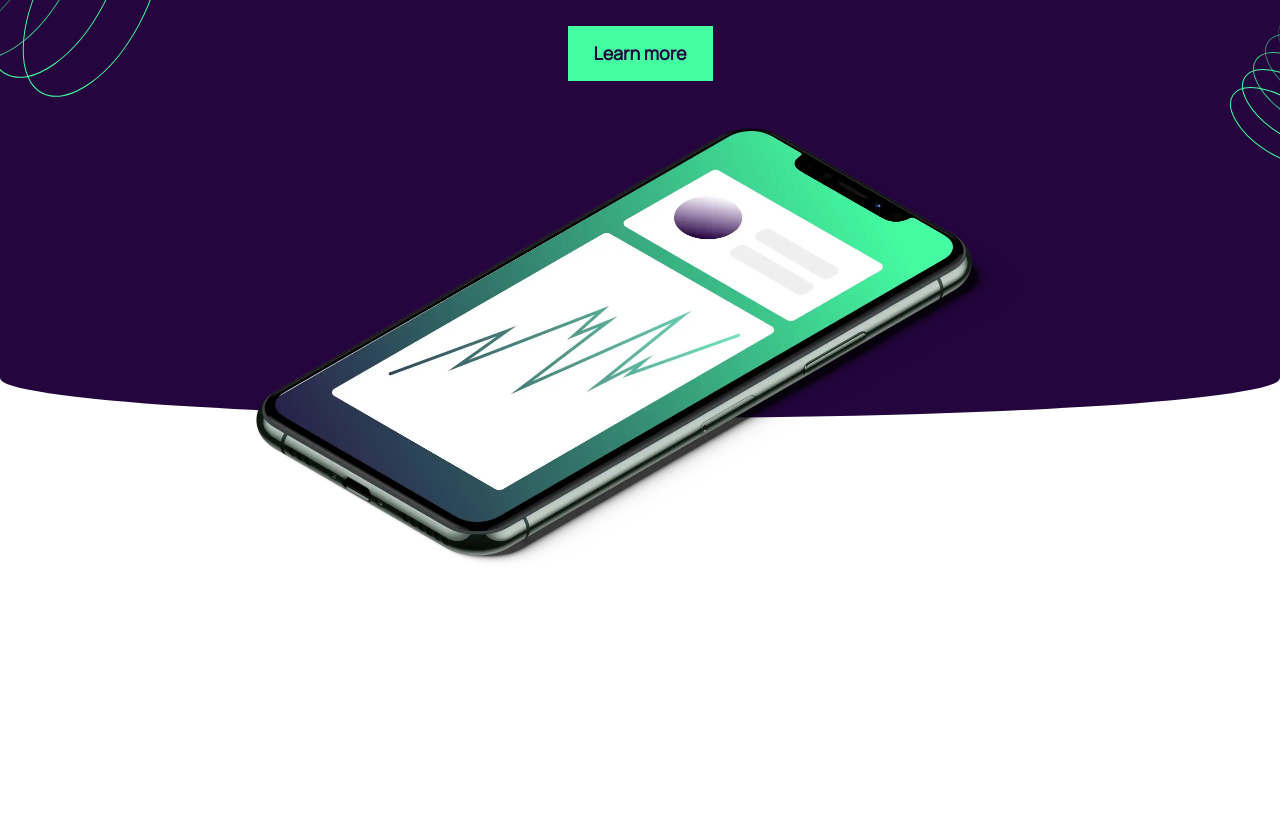
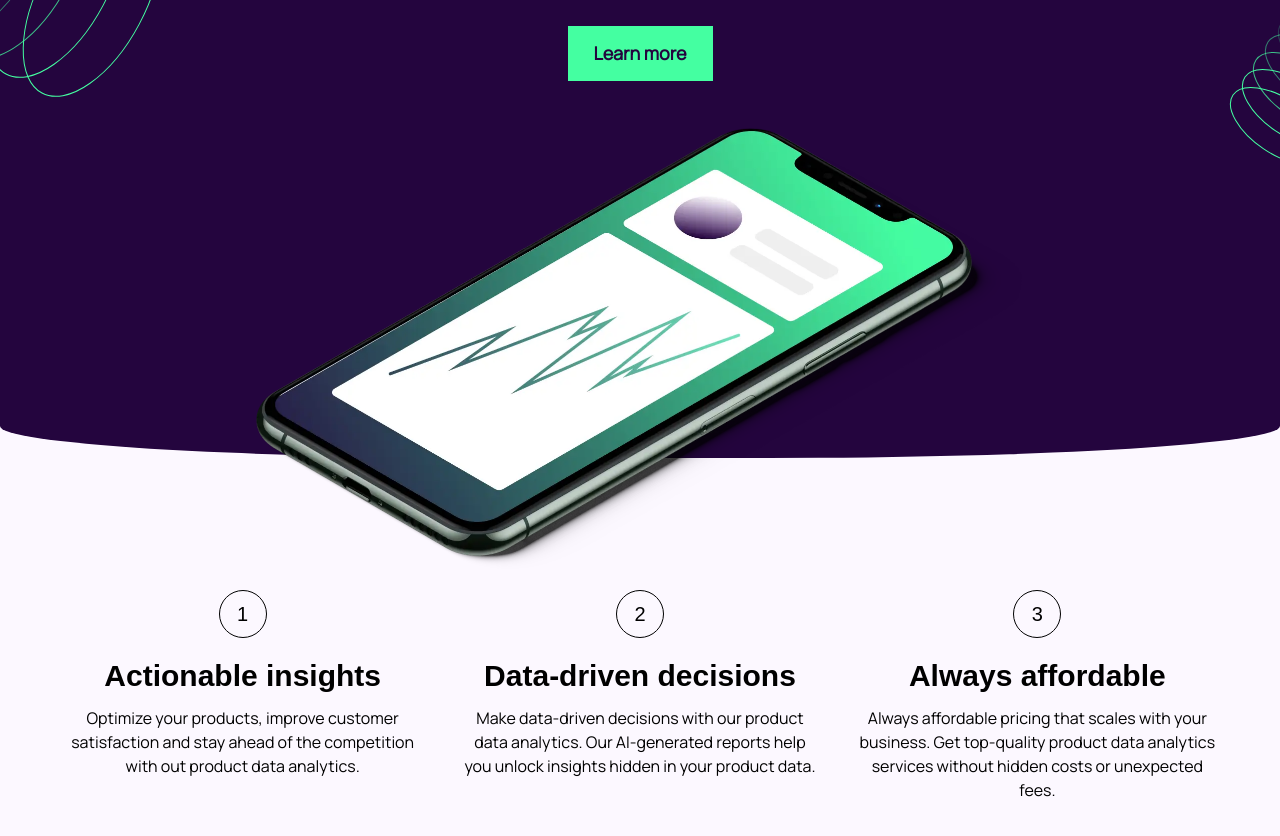
Before and after one commit to xpress-dev/workit-landing-page, a React (Vite) app: page / in a window 1280 px wide. Shown: the part 360-1196 px from the top of the page. Before the commit the page ends 930 px from the top, so only its background shows below. Built offline with nearby package versions, Linux system fonts and the light colour scheme; a web font is replaced by a local one.

Commit message:
implemented perks

```diff
--- a/src/App.jsx
+++ b/src/App.jsx
@@ -1,12 +1,14 @@
 import React from 'react';
 import Header from './components/Home/Header';
 import Jumbotron from './components/Home/Jumbotron';
+import Perks from './components/Home/Perks';
 
 const App = () => {
   return (
     <main className='min-h-screen'>
       <Header />
       <Jumbotron />
+      <Perks />
     </main>
   );
 };
--- a/src/components/Home/Jumbotron.jsx
+++ b/src/components/Home/Jumbotron.jsx
@@ -21,10 +21,9 @@ const Jumbotron = () => {
       <div className='h-24 sm:h-48 absolute bottom-0 left-1/2 -translate-x-1/2'>
         <img
           src={phoneImage}
-          className='max-w-xs sm:max-w-lg lg:max-w-3xl absolute z-10 -bottom-[10rem] sm:-bottom-[12rem] lg:-bottom-[12rem] left-1/2 -translate-x-1/2'
+          className='max-w-xs sm:max-w-lg lg:max-w-3xl absolute z-20 -bottom-[10rem] sm:-bottom-[12rem] lg:-bottom-[12rem] left-1/2 -translate-x-1/2'
         />
       </div>
-      <div className='absolute -bottom-10 left-1/2 -translate-x-1/2 bg-main h-20 -z-10 w-full rounded-b-[50%]'></div>
     </section>
   );
 };
--- /dev/null
+++ b/src/components/Home/Perks.jsx
@@ -0,0 +1,30 @@
+import React from 'react';
+import PerksItem from './PerksItem';
+
+const Perks = () => {
+  return (
+    <section className='bg-[#fcf8ff] w-full h-50 pt-[12rem] pb-[8rem] relative -z-10'>
+      <div className='absolute top-0 left-1/2 -translate-x-1/2 bg-main h-20 -z-10 w-full rounded-b-[40%]'></div>
+      <div className='grid grid-cols-1 lg:grid-cols-3 gap-10 p-5 sm:px-16'>
+        <PerksItem
+          amount='1'
+          title='Actionable insights'
+          text='Optimize your products, improve customer satisfaction and stay ahead of the competition with out product data analytics.'
+        />
+        <PerksItem
+          amount='2'
+          title='Data-driven decisions'
+          text='Make data-driven decisions with our product data analytics. Our AI-generated reports help you unlock insights hidden in your product data.'
+        />
+        <PerksItem
+          amount='3'
+          title='Always affordable'
+          text='Always affordable pricing that scales with your business. Get top-quality product data analytics services without hidden costs or unexpected fees.'
+        />
+      </div>
+      <div className='bg-[#fcf8ff] absolute -bottom-20 left-1/2 -translate-x-1/2 h-20 w-full rounded-b-[50%]'></div>
+    </section>
+  );
+};
+
+export default Perks;
--- /dev/null
+++ b/src/components/Home/PerksItem.jsx
@@ -0,0 +1,15 @@
+import React from 'react';
+import CustomNumber from '../UI/CustomNumber';
+const PerksItem = ({ amount, title, text }) => {
+  return (
+    <div className='text-center flex flex-col sm:flex-row lg:flex-col sm:items-center sm:text-left lg:text-center gap-5'>
+      <CustomNumber amount={amount} />
+      <div className='flex flex-col gap-3 flex-1'>
+        <h2 className='font-serif text-3xl font-semibold'>{title}</h2>
+        <p>{text}</p>
+      </div>
+    </div>
+  );
+};
+
+export default PerksItem;
--- /dev/null
+++ b/src/components/UI/CustomNumber.jsx
@@ -0,0 +1,13 @@
+import React from 'react';
+
+const CustomNumber = ({ amount }) => {
+  return (
+    <p className='border border-black rounded-full w-12 h-12 relative text-xl sm:h-12 text-center font-serif flex-2 mx-auto'>
+      <span className='absolute top-1/2 left-1/2 -translate-x-1/2 -translate-y-1/2'>
+        {amount}
+      </span>
+    </p>
+  );
+};
+
+export default CustomNumber;
```
Also changed, not shown: 2 other files (tests, documents, lock files or other folders).
